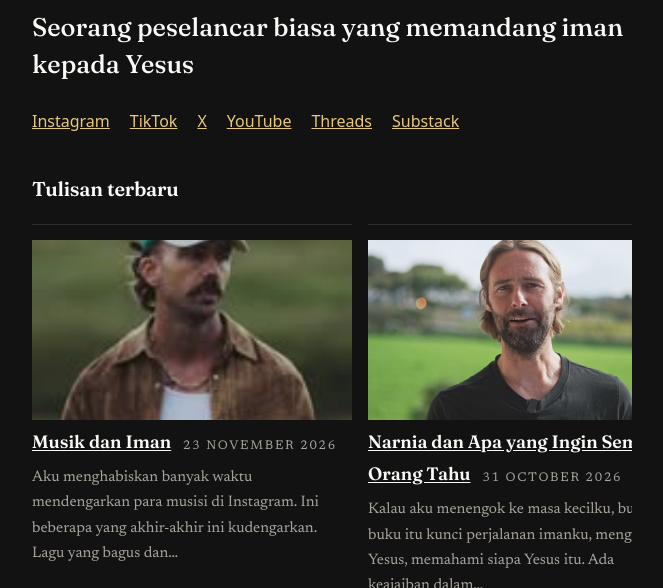
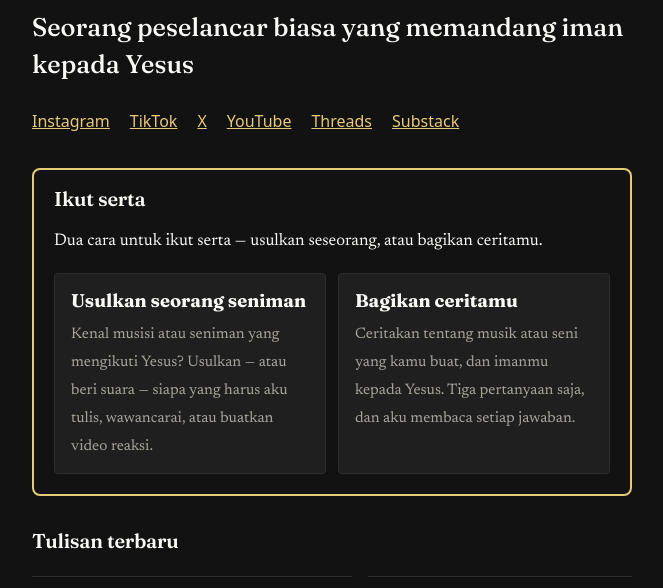
Before and after one commit to streamjonathan/jonathanmccallum-id, an Eleventy site: page index.njk in a window 1280 px wide. Shown: the part 133-721 px from the top of the page, without its empty margins (308-971 px from the left). Built offline with nearby package versions, Linux system fonts and the light colour scheme; Eleventy itself is replaced by a stand-in of ours; files that its build step writes are made by us from their sources; files whose address does not match are found by name.

Commit message:
Get involved box (translated), linking to the main site's Suggest and Share pages
The lang sites have no /suggest-an-artist/ or /share-your-story/ pages, and the
Worker's session cookie is host-only for jonathanmccallum.com (HttpOnly Secure
SameSite=Lax, Path=/, no Domain attribute) with no CORS headers for cross-origin
API calls, so sign-in and the forms cannot work on the .pages.dev origin. Both
cards therefore link to the main site with absolute URLs.

```diff
--- /dev/null
+++ b/_includes/get-involved.njk
@@ -0,0 +1,14 @@
+<section class="get-involved" aria-labelledby="get-involved-heading">
+  <h2 id="get-involved-heading">Ikut serta</h2>
+  <p>Dua cara untuk ikut serta — usulkan seseorang, atau bagikan ceritamu.</p>
+  <div class="get-involved__cards">
+    <a class="get-involved__card" href="https://jonathanmccallum.com/suggest-an-artist/">
+      <strong>Usulkan seorang seniman</strong>
+      <span>Kenal musisi atau seniman yang mengikuti Yesus? Usulkan — atau beri suara — siapa yang harus aku tulis, wawancarai, atau buatkan video reaksi.</span>
+    </a>
+    <a class="get-involved__card" href="https://jonathanmccallum.com/share-your-story/">
+      <strong>Bagikan ceritamu</strong>
+      <span>Ceritakan tentang musik atau seni yang kamu buat, dan imanmu kepada Yesus. Tiga pertanyaan saja, dan aku membaca setiap jawaban.</span>
+    </a>
+  </div>
+</section>
--- a/_includes/layouts/base.njk
+++ b/_includes/layouts/base.njk
@@ -96,7 +96,7 @@
 </script>
 {% endif %}
 <link rel="alternate" type="application/rss+xml" title="{{ site.title }}" href="/feed/">
-<link rel="preload" href="/css/style.css?v=11" as="style">
+<link rel="preload" href="/css/style.css?v=12" as="style">
 <link rel="stylesheet" href="/css/style.css?v=11">
 </head>
 <body>
--- a/_includes/layouts/page.njk
+++ b/_includes/layouts/page.njk
@@ -5,3 +5,6 @@ layout: layouts/base.njk
   <h1>{{ title }}</h1>
   {{ content | safe }}
 </article>
+{% if page.url != "/suggest-an-artist/" and page.url != "/share-your-story/" %}
+{% include "get-involved.njk" %}
+{% endif %}
--- a/_includes/layouts/post.njk
+++ b/_includes/layouts/post.njk
@@ -10,6 +10,7 @@ layout: layouts/base.njk
   {{ content | safe }}
   </div>
 </article>
+{% include "get-involved.njk" %}
 {% set prevPost = collections.publishedPosts | getPreviousCollectionItem(page) %}
 {% set nextPost = collections.publishedPosts | getNextCollectionItem(page) %}
 {% if prevPost or nextPost %}
--- a/css/style.css
+++ b/css/style.css
@@ -256,6 +256,28 @@ button[type="submit"] {
 /* Featured carousel: the newest articles in a slow-moving row, same
    scroll-snap pattern as the Watch row. The reader can swipe or scroll
    it by hand; the script below moves it along gently when left alone. */
+.get-involved {
+  border: 2px solid var(--link);
+  border-radius: 0.5rem;
+  padding: 1rem 1.25rem 1.25rem;
+  margin: 0 0 1.5rem;
+}
+.get-involved h2 { margin-top: 0; }
+.get-involved__cards { display: flex; flex-wrap: wrap; gap: 0.75rem; margin-top: 0.75rem; }
+.get-involved__card {
+  flex: 1 1 16rem;
+  display: block;
+  padding: 0.75rem 1rem;
+  border: 1px solid var(--line);
+  border-radius: 0.25rem;
+  background: var(--code-bg);
+  color: var(--text);
+  text-decoration: none;
+}
+.get-involved__card:hover { border-color: var(--link); }
+.get-involved__card strong { display: block; font-family: "Fraunces", Georgia, "Iowan Old Style", "Times New Roman", serif; font-size: 1.15rem; margin-bottom: 0.25rem; }
+.get-involved__card span { color: var(--muted); font-size: 0.95rem; }
+
 .featured { margin-top: 1.5rem; }
 .featured-row { display: flex; gap: 1rem; overflow-x: auto; scroll-snap-type: x mandatory; list-style: none; padding: 0 0 0.5rem; margin: 1rem 0; }
 /* The arrows and dots are the navigation now, so the row's own
--- a/index.njk
+++ b/index.njk
@@ -17,6 +17,8 @@ eleventyExcludeFromCollections: true
   <a href="https://www.threads.com/@jonamccallum">Threads</a>
   <a href="https://jonamccallum.substack.com">Substack</a>
 </p>
+
+{% include "get-involved.njk" %}
 
 <section class="featured" data-fade aria-labelledby="featured-heading">
   <h2 id="featured-heading">Tulisan terbaru</h2>
```
